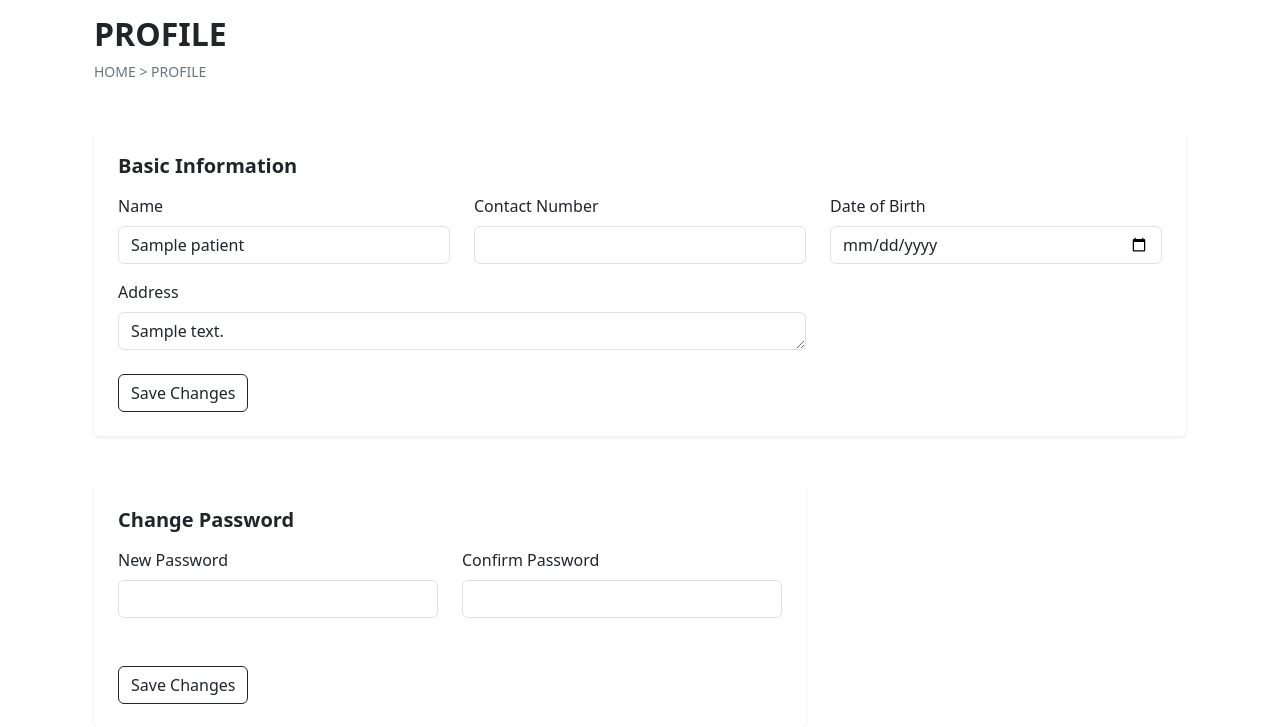
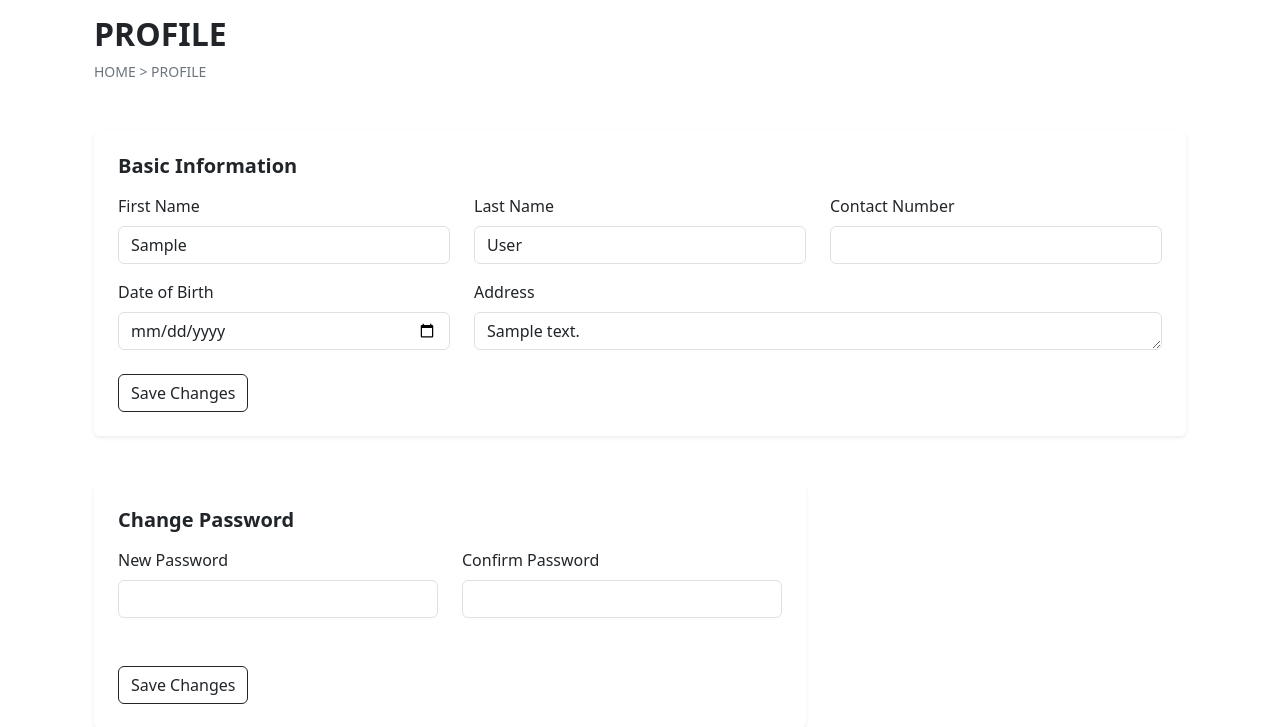
Before and after one commit to Deynnnn/dimaano-dental, a PHP site: page /profile.php in a window 1280 px wide. Shown: the part 133-860 px from the top of the page. Run offline with PHP 8.4, Linux system fonts and the light colour scheme; the visitor is signed in with stand-in values (Sample User, id 1); tables that the repository leaves empty or names only in its code hold one stand-in row (values such as "Sample post"); data that the repository does not hold is empty; some libraries are stand-ins or nearby versions.

Commit message:
profile update

```diff
--- a/profile.php
+++ b/profile.php
@@ -57,8 +57,12 @@
                         <h5 class="mb-3 fw-bold">Basic Information</h5>
                         <div class="row">
                             <div class="col-md-4 mb-3">
-                                <label class="form-label">Name</label>
-                                <input type="text" name="name" value="<?php echo $patient_fetch['name']?>" class="form-control shadow-none" required>
+                                <label class="form-label">First Name</label>
+                                <input type="text" name="first_name" value="<?php echo $patient_fetch['first_name']?>" class="form-control shadow-none" required>
+                            </div>
+                            <div class="col-md-4 mb-3">
+                                <label class="form-label">Last Name</label>
+                                <input type="text" name="last_name" value="<?php echo $patient_fetch['last_name']?>" class="form-control shadow-none" required>
                             </div>
                             <div class="col-md-4 mb-3">
                                 <label class="form-label">Contact Number</label>
@@ -107,7 +111,8 @@
 
             let data = new FormData();
             data.append('info_form', '');
-            data.append('name',info_form.elements['name'].value);
+            data.append('first_name',info_form.elements['first_name'].value);
+            data.append('last_name',info_form.elements['last_name'].value);
             data.append('conNum',info_form.elements['conNum'].value);
             data.append('address',info_form.elements['address'].value);
             data.append('dob',info_form.elements['dob'].value);
```
Also changed, not shown: ajax/profile.php (+4 -4 lines).
